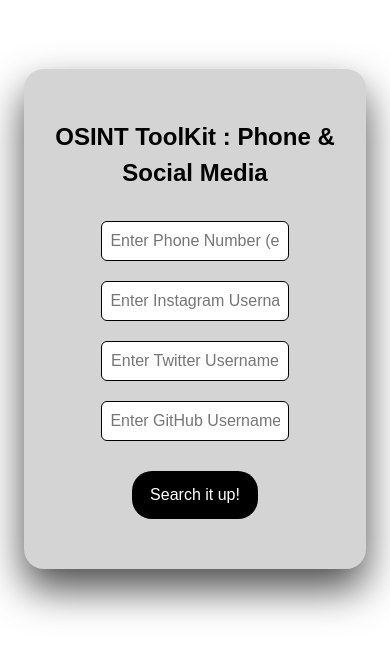
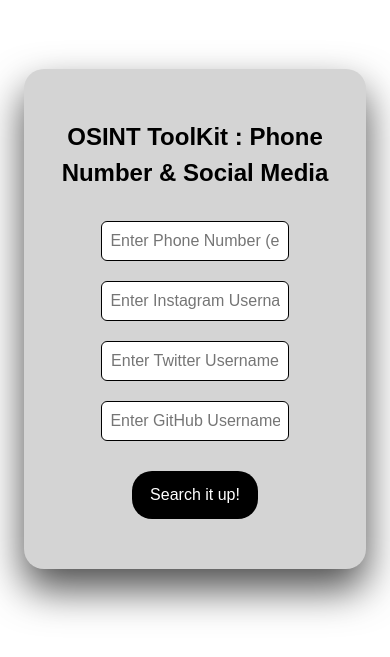
Before and after one commit to RiteshJha912/DC-Toolkit-Collaborative, a React (Vite) app in the folder toolkit/: page / in a window 390 px wide. Shown: the part 113-770 px from the top of the page. Built offline with nearby package versions, Linux system fonts and the light colour scheme.

Commit message:
Phone -> Phone Number

```diff
--- a/toolkit/src/App.jsx
+++ b/toolkit/src/App.jsx
@@ -104,7 +104,7 @@
 
   return (
     <div className='container'>
-      <h2>OSINT ToolKit : Phone & Social Media</h2>
+      <h2>OSINT ToolKit : Phone Number  & Social Media</h2>
       <form onSubmit={handleSubmit}>
         <input
           type='text'
```
